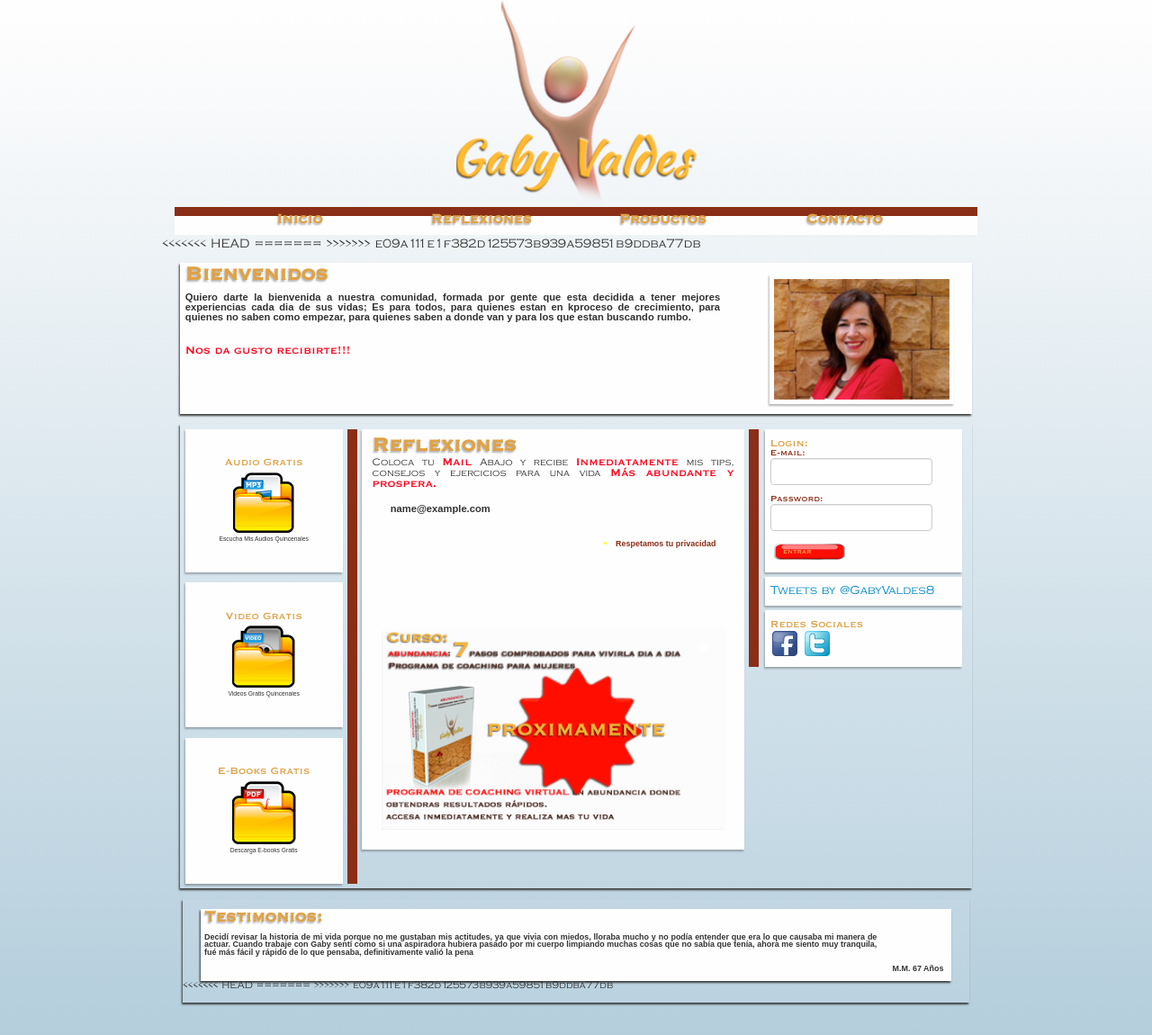
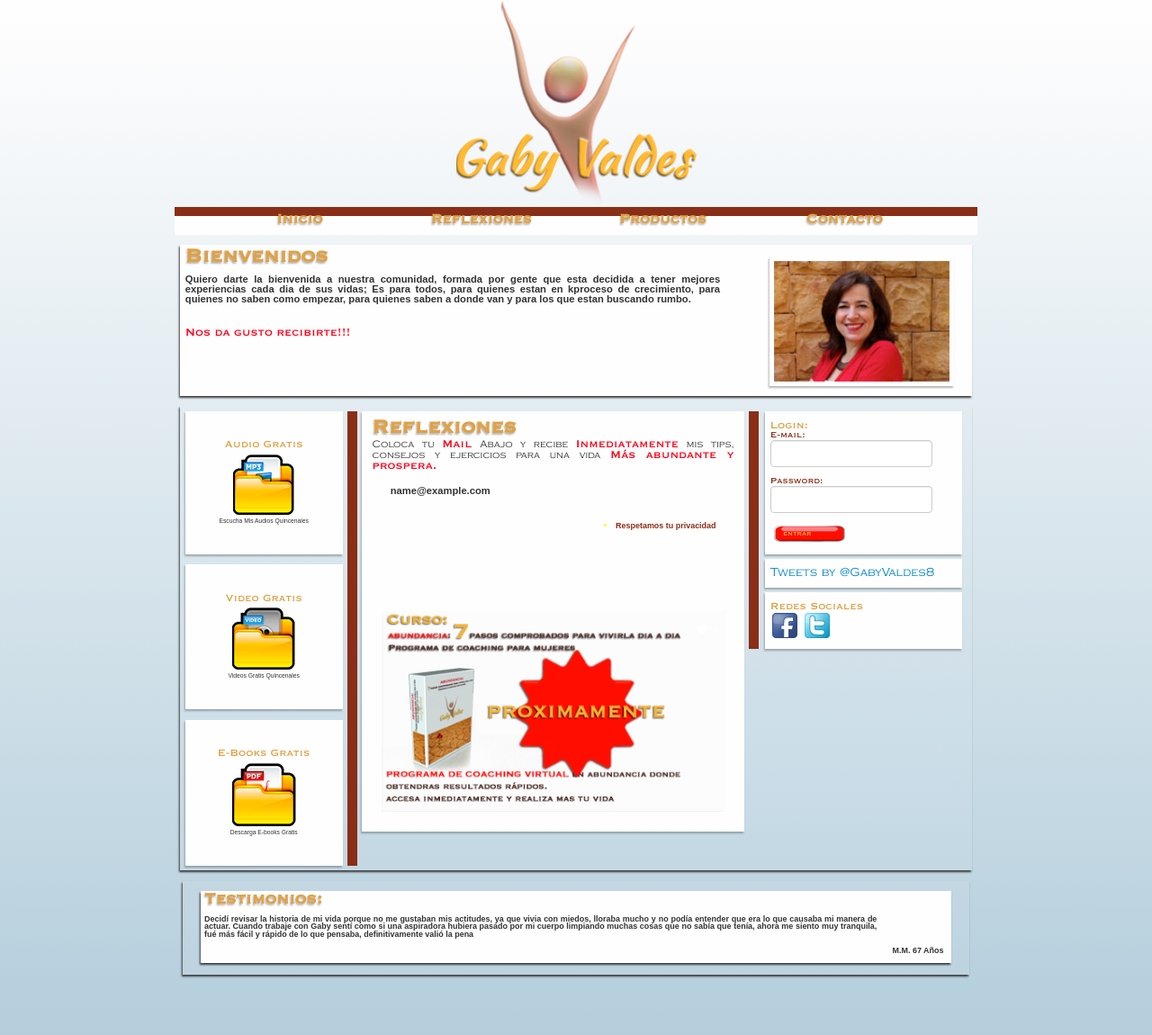
Before and after one commit to xpander54/bk1, a Django app: template cgv/newsfeed/templates/newsfeed/index.html in a window 1280 px wide. Shown: the whole page at 90% size. Run offline with Django 3.2, Linux system fonts and the light colour scheme; the template is opened without the code that fills it: most values are stand-ins (such as "Sample title", 1, 10 or a date in 2020); some libraries are stand-ins or nearby versions.

Commit message:
correciónes  en index.html

```diff
--- a/cgv/newsfeed/templates/newsfeed/index.html
+++ b/cgv/newsfeed/templates/newsfeed/index.html
@@ -1,15 +1,7 @@
 {% extends "base.html" %}
 
 {% block contenido %}
-<<<<<<< HEAD
-=======
 
-
-
-
-
-
->>>>>>> e09a111e1f382d125573b939a59851b9ddba77db
 			<section class="content-main clear-fix" style="background: #fffefe;">
 
 				<div class="content-subtitle">
@@ -385,12 +377,4 @@
 
 						</script>
 
-<<<<<<< HEAD
-=======
-
-
-
-
-
->>>>>>> e09a111e1f382d125573b939a59851b9ddba77db
 {% endblock %}
```
